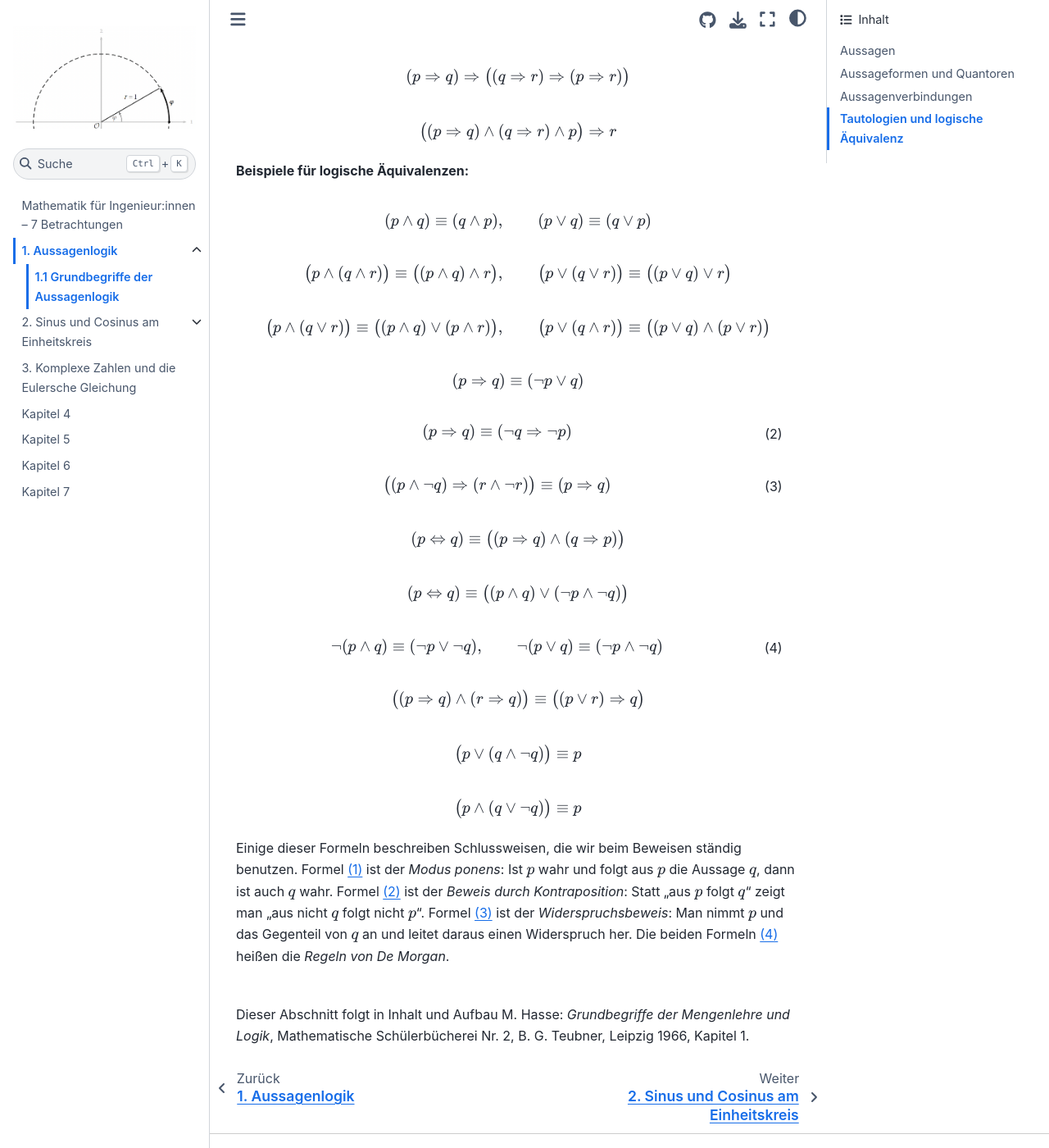
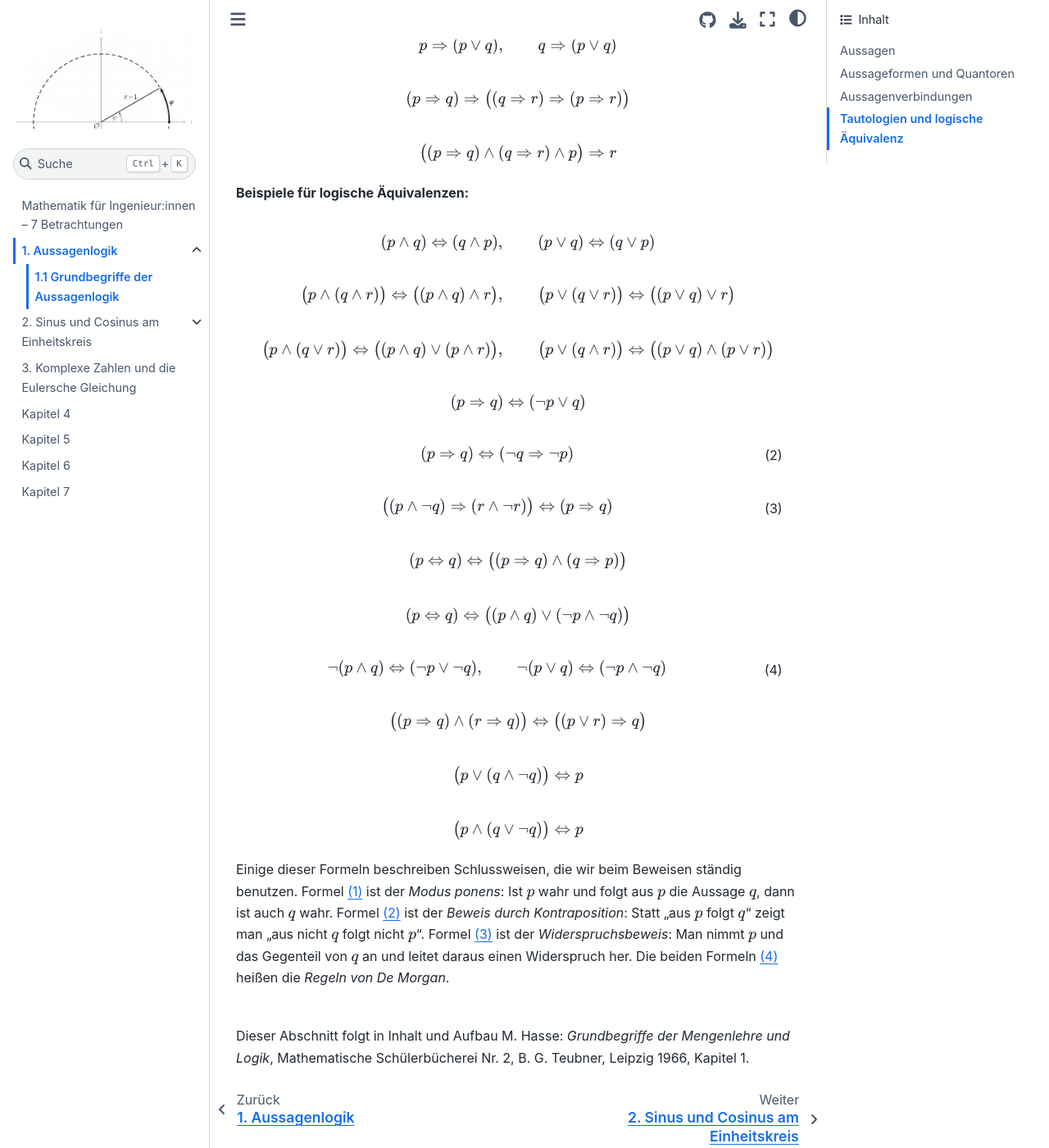
Before and after one commit to s-linden/mathematik-betrachtungen, a Jupyter Book: the page built from chapter01/chapter01_sec01.md, in a window 1280 px wide and 1400 px high, scrolled down 3123 px. Shown: the whole window at 82% size. Built offline with Jupyter Book 1.0.4 settings and Sphinx 7.4.7 and the Sphinx Book theme 1.1.4, drawn with Linux system fonts in a browser that asks for light colours; some of the changed text lies outside the part shown.

Commit message:
1.1: ⇔ statt ≡ für logische Äquivalenz
Co-Authored-By: Claude Opus 5.5 <noreply@anthropic.com>
Claude-Session: https://claude.ai/code/session_01Cq9V6eYad2gHBVcMeiLuBL

```diff
--- a/chapter01/chapter01_sec01.md
+++ b/chapter01/chapter01_sec01.md
@@ -50,15 +50,15 @@ Genauso kann man Aussageformen verneinen und miteinander verknüpfen, wenn ihre
 
 Manche Aussagenverbindungen haben immer den Wahrheitswert W, ganz gleich, welche Aussagen man für $p$, $q$, $r$, … einsetzt. Sie heißen **Tautologien**. Aussagenverbindungen, die immer den Wahrheitswert F haben, heißen **Kontradiktionen**. So ist $p\vee\neg p$ eine Tautologie, der *Satz vom ausgeschlossenen Dritten*. Die Verbindung $p\wedge\neg p$ ist eine Kontradiktion, der *Satz vom ausgeschlossenen Widerspruch*.
 
-Zwei Aussagenverbindungen $a_1$ und $a_2$ heißen **logisch äquivalent**, in Zeichen $a_1\equiv a_2$, wenn sie immer denselben Wahrheitswert haben, ganz gleich, welche Aussagen man einsetzt. Das ist genau dann der Fall, wenn $a_1\Leftrightarrow a_2$ eine Tautologie ist.
+Zwei Aussagenverbindungen $a_1$ und $a_2$ heißen **logisch äquivalent**, wenn sie immer denselben Wahrheitswert haben, ganz gleich, welche Aussagen man einsetzt. Das ist genau dann der Fall, wenn die Äquivalenz $a_1\Leftrightarrow a_2$ eine Tautologie ist. Wenn wir im Folgenden $a_1\Leftrightarrow a_2$ schreiben, meinen wir damit, dass diese Äquivalenz immer gilt.
 
-Die logische Äquivalenz ist eine Beziehung zwischen Aussagenverbindungen mit folgenden Eigenschaften:
+Die logische Äquivalenz hat folgende Eigenschaften:
 
-1. $a\equiv a$ (Reflexivität),
-2. aus $a_1\equiv a_2$ folgt $a_2\equiv a_1$ (Symmetrie),
-3. aus $a_1\equiv a_2$ und $a_2\equiv a_3$ folgt $a_1\equiv a_3$ (Transitivität),
-4. aus $a_1\equiv a_2$ folgt $\neg a_1\equiv\neg a_2$,
-5. aus $a_1\equiv a_2$ und $a_3\equiv a_4$ folgt $(a_1\wedge a_3)\equiv(a_2\wedge a_4)$, und genauso für $\vee$, $\Rightarrow$ und $\Leftrightarrow$.
+1. $a\Leftrightarrow a$ (Reflexivität),
+2. aus $a_1\Leftrightarrow a_2$ folgt $a_2\Leftrightarrow a_1$ (Symmetrie),
+3. aus $a_1\Leftrightarrow a_2$ und $a_2\Leftrightarrow a_3$ folgt $a_1\Leftrightarrow a_3$ (Transitivität),
+4. aus $a_1\Leftrightarrow a_2$ folgt $\neg a_1\Leftrightarrow\neg a_2$,
+5. aus $a_1\Leftrightarrow a_2$ und $a_3\Leftrightarrow a_4$ folgt $(a_1\wedge a_3)\Leftrightarrow(a_2\wedge a_4)$, und genauso für $\vee$, $\Rightarrow$ und $\Leftrightarrow$.
 
 Man darf also in einer Aussagenverbindung jeden Teil durch einen logisch äquivalenten Teil ersetzen, ohne dass sich der Wahrheitswert ändert. Genau so rechnet man auch mit Termen: Man ersetzt einen Term durch einen gleichwertigen.
 
@@ -80,29 +80,29 @@ $$\bigl((p\Rightarrow q)\wedge(q\Rightarrow r)\wedge p\bigr)\Rightarrow r$$
 
 **Beispiele für logische Äquivalenzen:**
 
-$$(p\wedge q)\equiv(q\wedge p),\qquad (p\vee q)\equiv(q\vee p)$$
+$$(p\wedge q)\Leftrightarrow(q\wedge p),\qquad (p\vee q)\Leftrightarrow(q\vee p)$$
 
-$$\bigl(p\wedge(q\wedge r)\bigr)\equiv\bigl((p\wedge q)\wedge r\bigr),\qquad \bigl(p\vee(q\vee r)\bigr)\equiv\bigl((p\vee q)\vee r\bigr)$$
+$$\bigl(p\wedge(q\wedge r)\bigr)\Leftrightarrow\bigl((p\wedge q)\wedge r\bigr),\qquad \bigl(p\vee(q\vee r)\bigr)\Leftrightarrow\bigl((p\vee q)\vee r\bigr)$$
 
-$$\bigl(p\wedge(q\vee r)\bigr)\equiv\bigl((p\wedge q)\vee(p\wedge r)\bigr),\qquad \bigl(p\vee(q\wedge r)\bigr)\equiv\bigl((p\vee q)\wedge(p\vee r)\bigr)$$
+$$\bigl(p\wedge(q\vee r)\bigr)\Leftrightarrow\bigl((p\wedge q)\vee(p\wedge r)\bigr),\qquad \bigl(p\vee(q\wedge r)\bigr)\Leftrightarrow\bigl((p\vee q)\wedge(p\vee r)\bigr)$$
 
-$$(p\Rightarrow q)\equiv(\neg p\vee q)$$
+$$(p\Rightarrow q)\Leftrightarrow(\neg p\vee q)$$
 
-$$(p\Rightarrow q)\equiv(\neg q\Rightarrow\neg p)$$ (kontraposition)
+$$(p\Rightarrow q)\Leftrightarrow(\neg q\Rightarrow\neg p)$$ (kontraposition)
 
-$$\bigl((p\wedge\neg q)\Rightarrow(r\wedge\neg r)\bigr)\equiv(p\Rightarrow q)$$ (widerspruchsbeweis)
+$$\bigl((p\wedge\neg q)\Rightarrow(r\wedge\neg r)\bigr)\Leftrightarrow(p\Rightarrow q)$$ (widerspruchsbeweis)
 
-$$(p\Leftrightarrow q)\equiv\bigl((p\Rightarrow q)\wedge(q\Rightarrow p)\bigr)$$
+$$(p\Leftrightarrow q)\Leftrightarrow\bigl((p\Rightarrow q)\wedge(q\Rightarrow p)\bigr)$$
 
-$$(p\Leftrightarrow q)\equiv\bigl((p\wedge q)\vee(\neg p\wedge\neg q)\bigr)$$
+$$(p\Leftrightarrow q)\Leftrightarrow\bigl((p\wedge q)\vee(\neg p\wedge\neg q)\bigr)$$
 
-$$\neg(p\wedge q)\equiv(\neg p\vee\neg q),\qquad \neg(p\vee q)\equiv(\neg p\wedge\neg q)$$ (de-morgan)
+$$\neg(p\wedge q)\Leftrightarrow(\neg p\vee\neg q),\qquad \neg(p\vee q)\Leftrightarrow(\neg p\wedge\neg q)$$ (de-morgan)
 
-$$\bigl((p\Rightarrow q)\wedge(r\Rightarrow q)\bigr)\equiv\bigl((p\vee r)\Rightarrow q\bigr)$$
+$$\bigl((p\Rightarrow q)\wedge(r\Rightarrow q)\bigr)\Leftrightarrow\bigl((p\vee r)\Rightarrow q\bigr)$$
 
-$$\bigl(p\vee(q\wedge\neg q)\bigr)\equiv p$$
+$$\bigl(p\vee(q\wedge\neg q)\bigr)\Leftrightarrow p$$
 
-$$\bigl(p\wedge(q\vee\neg q)\bigr)\equiv p$$
+$$\bigl(p\wedge(q\vee\neg q)\bigr)\Leftrightarrow p$$
 
 Einige dieser Formeln beschreiben Schlussweisen, die wir beim Beweisen ständig benutzen. Formel {eq}`modus-ponens` ist der *Modus ponens*: Ist $p$ wahr und folgt aus $p$ die Aussage $q$, dann ist auch $q$ wahr. Formel {eq}`kontraposition` ist der *Beweis durch Kontraposition*: Statt „aus $p$ folgt $q$“ zeigt man „aus nicht $q$ folgt nicht $p$“. Formel {eq}`widerspruchsbeweis` ist der *Widerspruchsbeweis*: Man nimmt $p$ und das Gegenteil von $q$ an und leitet daraus einen Widerspruch her. Die beiden Formeln {eq}`de-morgan` heißen die *Regeln von De Morgan*.
 
```
